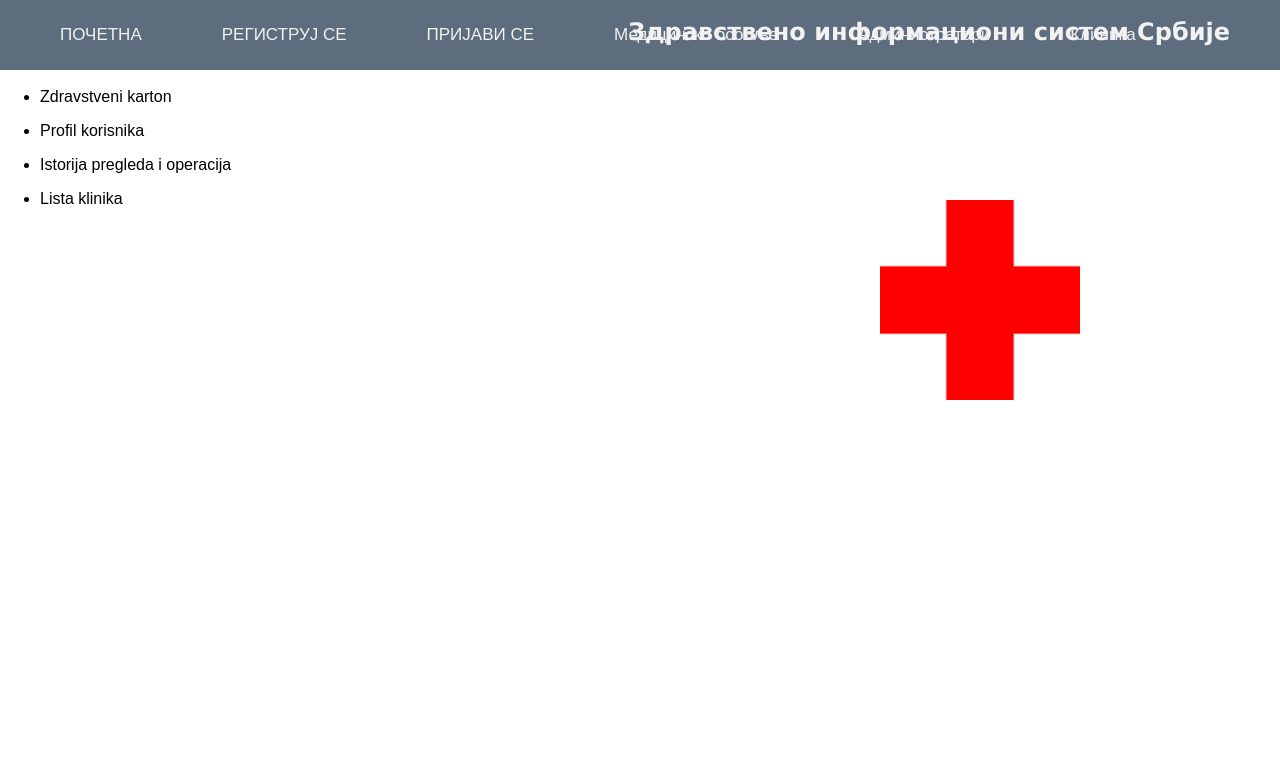
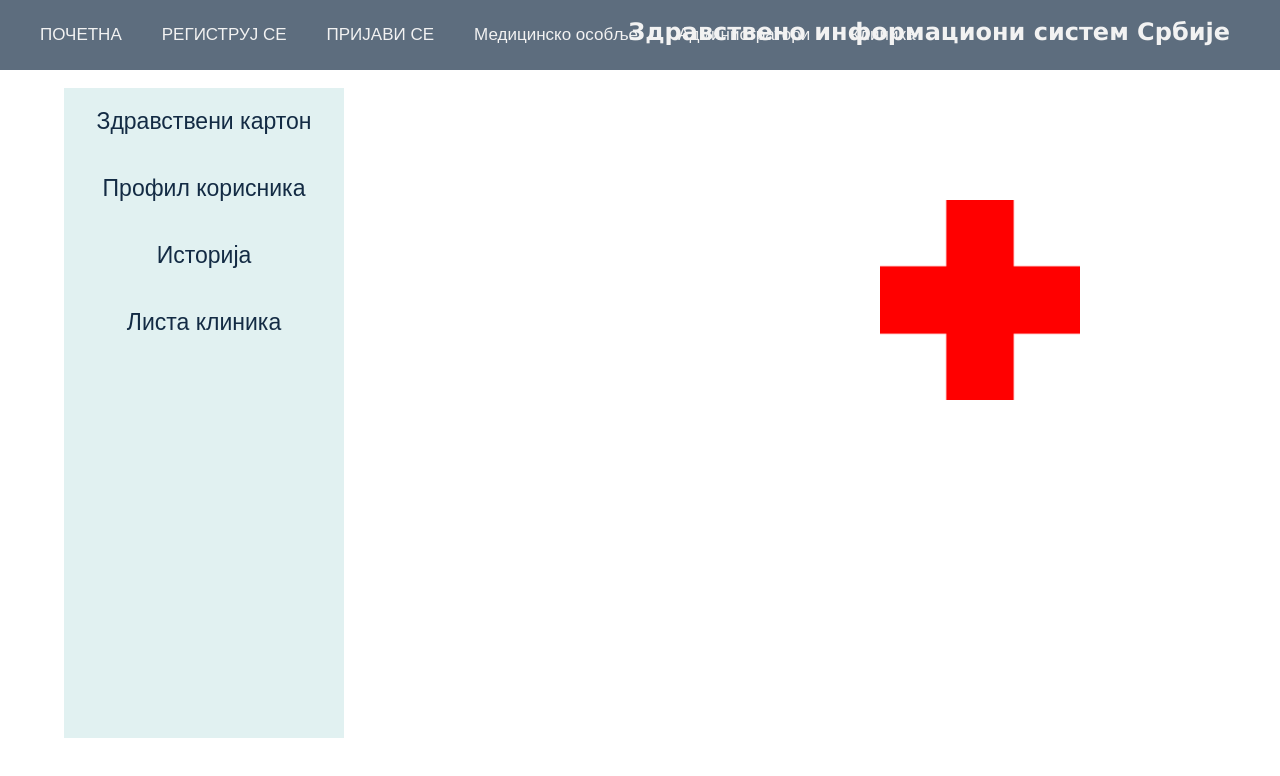
Before and after one commit to nikolinagasic/Tim-91-front, a React (Create React App) app: page /#/pagepatient in a window 1280 px wide. Shown: the top 776 px of the page. Built offline with nearby package versions, Linux system fonts and the light colour scheme.

Commit message:
Patient main page implemented #1_7 #1_3

```diff
--- a/src/App.js
+++ b/src/App.js
@@ -22,7 +22,7 @@ class App extends Component {
             <Menu className="App-menu"/>
           </header>
           <p className="App-intro">
-            <img src={logo} className="App-logo" alt="logo" />
+            <img src={logo} className="App-logo" alt="logo" id="logo_img"/>
           </p>
           <div className="content">
             <Route exact path="/" component={Home}/>
--- a/src/Content/Login.css
+++ b/src/Content/Login.css
@@ -18,7 +18,25 @@ input[type="submit"]{
     text-align: center;
     margin-left: 90px;
 }
+.zab_lozinka{
+    width: 60%;
+    height: 30px;
+    text-align: center;
+    border-radius: 12px;
+}
 #zaboravljena_lozinka{
     cursor: pointer;
     margin: 65px;
 }
+p#zaboravljena_lozinka{
+    color: blue;
+}
+p#zaboravljena_lozinka:hover{
+    cursor: pointer;
+    color: rgba(0, 0, 255, 0.521);
+    text-decoration: underline;
+}
+p#pZab_greska{
+    color: red;
+    font-size: 15px;
+}
--- a/src/Content/Login.js
+++ b/src/Content/Login.js
@@ -1,6 +1,7 @@
 import React, { Component } from "react"
 import "./Login.css"
 import "./Content.css"
+import Modal from "./Modal"
 
 class Login extends Component {
   constructor(props) {
@@ -8,7 +9,7 @@ class Login extends Component {
     this.state = {
       email: '',
       password: '',
-      korisnik: null
+      isShowing: false
     };
   }
 
@@ -73,8 +74,11 @@ class Login extends Component {
         .then(response => {
           console.log(response)
           if(response !== null){
-            this.setState({korisnik: response});
             console.log(response.role);
+            alert('Добродошли ' + response.firstName + " " + response.lastName + ".");
+
+            // hocu da sakrijem onaj krst sa desne strane kad se ulogujem
+            document.getElementById("logo_img").style.visibility = "hidden";
             if(response.role === "patient"){
               this.props.history.push({
                 pathname: '/pagepatient',
@@ -116,6 +120,57 @@ class Login extends Component {
         });
   }
 
+  openModalHandler = (event) => {
+    this.setState({
+      isShowing: true
+   });
+  }
+
+  closeModalHandler = () => {
+    this.setState({
+        isShowing: false
+    });
+  }
+
+  sendModalHandler = () => {
+    console.log('usao u send');
+    let mail = document.getElementById("zab_mail").value;
+    let ime = document.getElementById("zab_ime").value;
+    let prezime = document.getElementById("zab_prezime").value;
+
+    if(ime === "" || prezime === "" || mail === ""){
+      document.getElementById("pZab_greska").innerHTML = "Sva polja na formi moraju biti popunjena.";
+    }
+    else{
+
+      // posalji upisane parametre
+      const url = 'http://localhost:8081/auth/forgetPassword/'+mail+"/"+ime+"/"+prezime;
+      const options = {
+      method: 'POST',
+      headers: {
+        'Accept': 'application/json',
+        'Content-Type': 'application/json;charset=UTF-8'
+      }
+    };
+
+    fetch(url, options)
+      .then(response => {
+        if(response.ok) {
+          alert("Лозинка је послата на вашу адресу е-поште.");
+        }
+        else {
+          alert("Унети подаци нису валидни.");
+        }
+      })
+
+      // izbrisi poruku greske i ukloni modalni dijalog
+      document.getElementById("pZab_greska").innerHTML = "";
+      this.setState({
+        isShowing: false
+      });
+    }
+  }
+
   render() {
     return (
       <div className="Login">
@@ -133,9 +188,26 @@ class Login extends Component {
           <br/>
           <p></p>
           <input type="submit" value="Пријави се"></input>
+          <p id="zaboravljena_lozinka" onClick={this.openModalHandler}>Заборављена лозинка</p>
         </form>
 
-        <a href="www.google.com" id="zaboravljena_lozinka">Заборављена лозинка</a>
+        { this.state.isShowing ? <div onClick={this.closeModalHandler}
+                className="back-drop"></div> : null }
+        <Modal
+            className="modal"
+            show={this.state.isShowing}
+            close={this.closeModalHandler}
+            send={this.sendModalHandler}>
+                <form>
+                  <p>*Адреса Е-поште:</p>
+                  <input type="email" className="zab_lozinka" id="zab_mail"></input>
+                  <p>Име:</p>
+                  <input type="text" className="zab_lozinka" id="zab_ime"></input>
+                  <p>Презиме:</p>
+                  <input type="text" className="zab_lozinka" id="zab_prezime"></input>
+                </form>
+                <p id="pZab_greska"></p>
+        </Modal>
       </div>
     );
   }
--- /dev/null
+++ b/src/Content/Modal.css
@@ -0,0 +1,80 @@
+.modal-wrapper {
+    background: white;
+    border: 1px solid #d0cccc;
+    box-shadow: 0 5px 8px 0 rgba(0,0,0,0.2), 0 7px 20px 0 rgba(0,0,0,0.17);
+    margin-left: 300px;
+    margin-top: -370px;
+    transition: all .8s;
+    width: 45%;
+}
+
+.modal-header {
+    background: white;
+    height: 40px;
+    line-height: 40px;
+    padding: 5px 20px;
+    text-align: right;
+}
+
+.modal-header h3 {
+    color: #b71c1c;
+    float: left;
+    margin: 0;
+    padding: 0;
+}
+
+.modal-body {
+    padding: 10px 15px;
+    text-align: center;
+}
+
+.modal-footer {
+    background: lightblue;
+    height: 35px;
+    padding: 15px;
+}
+
+.close-modal-btn {
+    color: white;
+    cursor: pointer;
+    float: right;
+    font-size: 30px;
+    margin: 0;
+}
+
+.close-modal-btn:hover {
+    color: black;
+}
+
+.btn-cancel, .btn-continue {
+    background: coral;
+    border: none;
+    color: white;
+    cursor: pointer;
+    font-weight: bold;
+    outline: none;
+    padding: 10px;
+}
+
+.btn-cancel {
+    background-color: #b71c1c;
+    float: left;
+}
+
+.btn-continue {
+    background-color: #1b5e20;
+    float: right;
+}
+
+.back-drop {
+    height: 100%;
+    position: fixed;
+    transition: all 1.3s;
+    width: 100%;
+}
+
+.open-modal-btn {
+    margin: 15px;
+    padding: 10px;
+    font-weight: bold;
+}
--- /dev/null
+++ b/src/Content/Modal.js
@@ -0,0 +1,30 @@
+import React from 'react';
+import './Modal.css';
+
+const modal = (props) => {
+    return (
+        <div>
+            <div className="modal-wrapper"
+                style={{
+                    transform: props.show ? 'translateY(0vh)' : 'translateY(-100vh)',
+                    opacity: props.show ? '1' : '0'
+                }}>
+                <div className="modal-header">
+                    <h3>Слање лозинке на адресу е-поште</h3>
+                    <span className="close-modal-btn" onClick={props.close}>×</span>
+                </div>
+                <div className="modal-body">
+                    <p>
+                        {props.children}
+                    </p>
+                </div>
+                <div className="modal-footer">
+                    <button className="btn-cancel" onClick={props.close}>Одустани</button>
+                    <button className="btn-continue" onClick={props.send}>Пошаљи</button>
+                </div>
+            </div>
+        </div>
+    )
+}
+
+export default modal;
--- a/src/Content/Register.js
+++ b/src/Content/Register.js
@@ -115,6 +115,7 @@ class Register extends Component {
     <div className="Register">
       <form name="patientRegForm" onSubmit={this.mySubmitHandler}>
         <table>
+          <tbody>
           <tr>
         <td>
           <p>Име:</p>
@@ -181,6 +182,7 @@ class Register extends Component {
           <input type="submit" id="id_submit" value="Региструј се"></input>
         </td>
         </tr>
+        </tbody>
         </table>
         </form>
       </div>
--- a/src/Content/mainPage/PagePatient.css
+++ b/src/Content/mainPage/PagePatient.css
@@ -1,3 +1,32 @@
-#unordered_list li p{
+ul.ul_list {
+    list-style-type: none;
+    margin: 0;
+    padding: 0;
+    width: 280px;
+    background-color: #e1f1f1;
+    height: 650px;
+}
+
+li.li_list {
+    text-align: center;
+}
+
+li.li_list a {
+    display: block;
+    color: rgb(19, 43, 68);
+    padding: 8px 16px;
+    text-decoration: none;
     cursor: pointer;
+    font-size: 23px;
+    padding-top: 20px;
+    padding-bottom: 20px;
 }
+
+li.li_list a:hover {
+    background-color: #5D6D7E;
+    color: white;
+}
+
+div.main_div {
+    margin-left: 5%;
+}
--- a/src/Content/mainPage/PagePatient.js
+++ b/src/Content/mainPage/PagePatient.js
@@ -3,44 +3,47 @@ import "./PagePatient.css"
 // import {Link} from 'react-router-dom';
 
 class PagePatient extends Component {
-  myClickHandler = (event) => {
+  clickKarton = (event) => {
     event.preventDefault();
 
+  }
+
+  clickProfil = (event) => {
+    event.preventDefault();
     let patient = this.props.location.state.detail;
-    let nam = event.target.id;
 
-    if(nam === "karton"){
-      console.log('click karton');
-    }
-    else if(nam === "profil"){
-      this.props.history.push({
-        pathname: '/profilepatient',
-        state: { detail: patient }
-      })
-    }
-    else if(nam === "istorija"){
-      console.log('click istorija');
-    }
-    else if(nam === "klinike"){
-      console.log('click klinike');
-    }
-    else{
-      console.log('greska');
-    }
+    this.props.history.push({
+      pathname: '/profilepatient',
+      state: { detail: patient }
+    });
+  }
+
+  clickIstorija = (event) => {
+    event.preventDefault();
+
+  }
+
+  clickKlinike = (event) => {
+    event.preventDefault();
+
   }
 
   render() {
       return (
-        <div>
-            <ul id="unordered_list">
-              <li><p id="karton"
-              onClick={this.myClickHandler}> Zdravstveni karton </p></li>
-              <li><p id="profil"
-              onClick={this.myClickHandler}> Profil korisnika </p></li>
-              <li><p id="istorija"
-              onClick={this.myClickHandler}> Istorija pregleda i operacija </p></li>
-              <li><p id="klinike"
-              onClick={this.myClickHandler}> Lista klinika </p></li>
+        <div className="main_div">
+            <ul id="unordered_list" className="ul_list">
+              <li className="li_list"><a
+              id="karton"
+              onClick={this.clickKarton}> Здравствени картон </a></li>
+              <li className="li_list"><a
+              id="profil"
+              onClick={this.clickProfil}> Профил корисника </a></li>
+              <li className="li_list"><a
+              id="istorija"
+              onClick={this.clickIstorija}> Историја </a></li>
+              <li className="li_list"><a
+              id="klinike"
+              onClick={this.clickKlinike}> Листа клиника </a></li>
             </ul>
         </div>
       );
--- a/src/Menu/Menu.js
+++ b/src/Menu/Menu.js
@@ -5,12 +5,12 @@ import './Menu.css';
 const menu = () => {
     return (
         <div className="Menu">
-            <a><NavLink to="/">ПОЧЕТНА</NavLink></a>
-            <a><NavLink to="/register">РЕГИСТРУЈ СЕ</NavLink></a>
-            <a><NavLink to="/login">ПРИЈАВИ СЕ</NavLink></a>
-            <a><NavLink to="/medical">Медицинско особље</NavLink></a>
-            <a><NavLink to="/admin">Администратори</NavLink></a>
-            <a><NavLink to="/clinic">Клиника</NavLink></a>
+            <NavLink to="/">ПОЧЕТНА</NavLink>
+            <NavLink to="/register">РЕГИСТРУЈ СЕ</NavLink>
+            <NavLink to="/login">ПРИЈАВИ СЕ</NavLink>
+            <NavLink to="/medical">Медицинско особље</NavLink>
+            <NavLink to="/admin">Администратори</NavLink>
+            <NavLink to="/clinic">Клиника</NavLink>
         </div>
     )
 };
```
